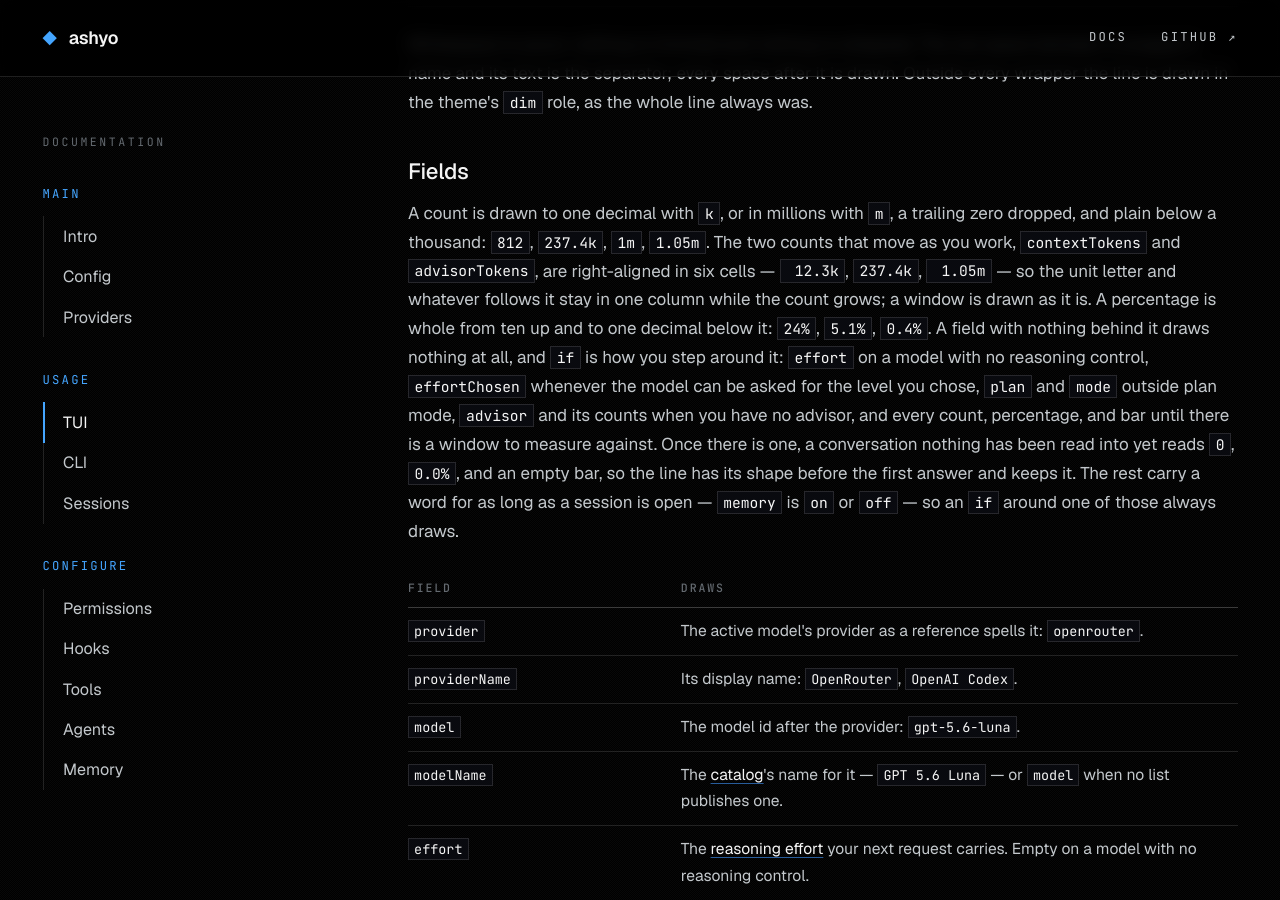
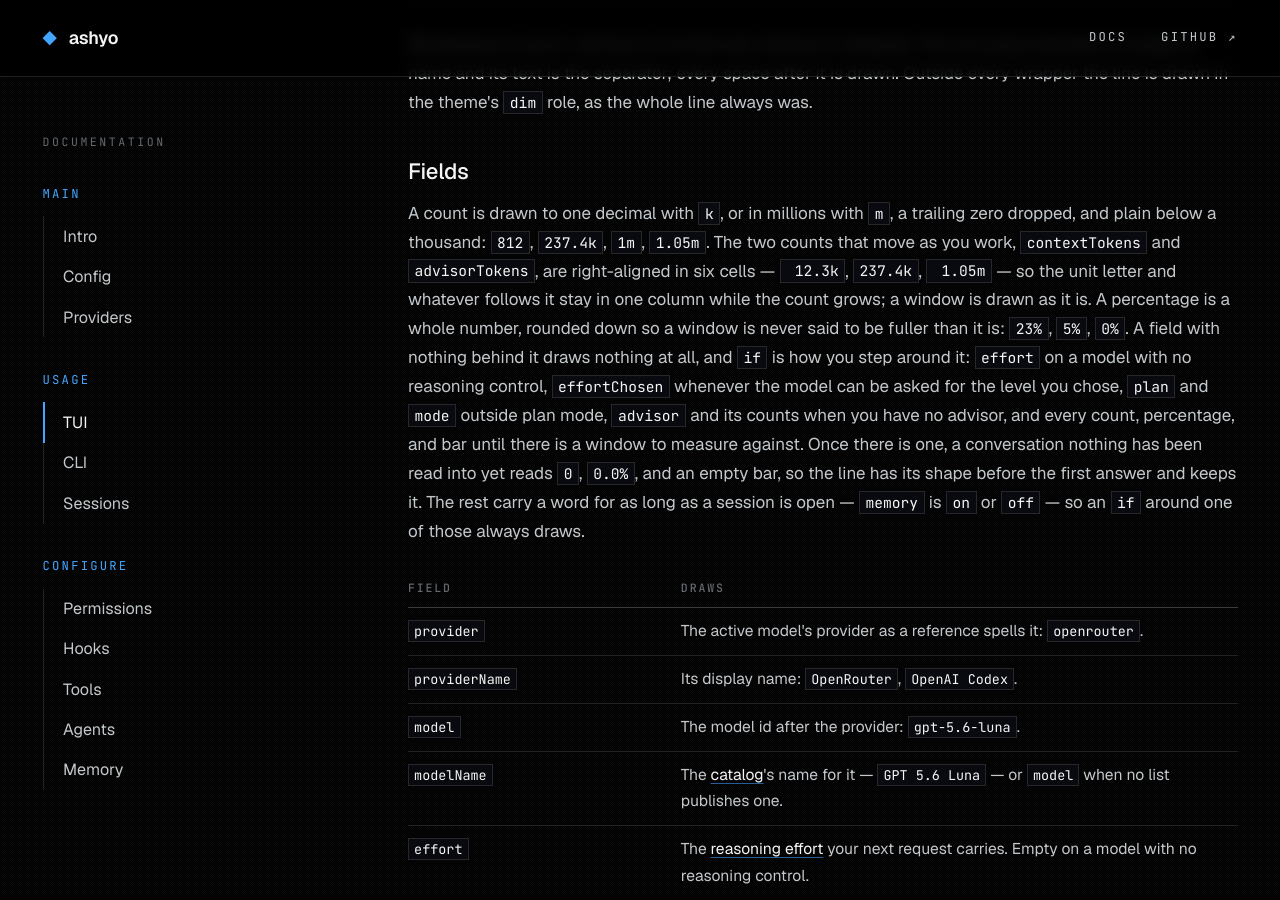
Before and after one commit to ashyo-ai/ashyo-ai.github.io, a Jekyll site: the page built from tui.html, in a window 1280 px wide and 900 px high, scrolled down 28525 px. Built offline with Jekyll 4.4.1, drawn with Linux system fonts in a browser that asks for light colours.

Commit message:
feat(statusline): draw a percentage as a whole number, rounded down

```diff
--- a/tui.html
+++ b/tui.html
@@ -293,7 +293,7 @@
 <p>Whitespace is yours: nothing is trimmed and nothing is collapsed. The one space between a wrapper's name and its text is the separator; every space after it is drawn. Outside every wrapper the line is drawn in the theme's <code>dim</code> role, as the whole line always was.</p>
 
 <h3 id="status-line-fields">Fields</h3>
-<p>A count is drawn to one decimal with <code>k</code>, or in millions with <code>m</code>, a trailing zero dropped, and plain below a thousand: <code>812</code>, <code>237.4k</code>, <code>1m</code>, <code>1.05m</code>. The two counts that move as you work, <code>contextTokens</code> and <code>advisorTokens</code>, are right-aligned in six cells — <code>&nbsp;12.3k</code>, <code>237.4k</code>, <code>&nbsp;1.05m</code> — so the unit letter and whatever follows it stay in one column while the count grows; a window is drawn as it is. A percentage is whole from ten up and to one decimal below it: <code>24%</code>, <code>5.1%</code>, <code>0.4%</code>. A field with nothing behind it draws nothing at all, and <code>if</code> is how you step around it: <code>effort</code> on a model with no reasoning control, <code>effortChosen</code> whenever the model can be asked for the level you chose, <code>plan</code> and <code>mode</code> outside plan mode, <code>advisor</code> and its counts when you have no advisor, and every count, percentage, and bar until there is a window to measure against. Once there is one, a conversation nothing has been read into yet reads <code>0</code>, <code>0.0%</code>, and an empty bar, so the line has its shape before the first answer and keeps it. The rest carry a word for as long as a session is open — <code>memory</code> is <code>on</code> or <code>off</code> — so an <code>if</code> around one of those always draws.</p>
+<p>A count is drawn to one decimal with <code>k</code>, or in millions with <code>m</code>, a trailing zero dropped, and plain below a thousand: <code>812</code>, <code>237.4k</code>, <code>1m</code>, <code>1.05m</code>. The two counts that move as you work, <code>contextTokens</code> and <code>advisorTokens</code>, are right-aligned in six cells — <code>&nbsp;12.3k</code>, <code>237.4k</code>, <code>&nbsp;1.05m</code> — so the unit letter and whatever follows it stay in one column while the count grows; a window is drawn as it is. A percentage is a whole number, rounded down so a window is never said to be fuller than it is: <code>23%</code>, <code>5%</code>, <code>0%</code>. A field with nothing behind it draws nothing at all, and <code>if</code> is how you step around it: <code>effort</code> on a model with no reasoning control, <code>effortChosen</code> whenever the model can be asked for the level you chose, <code>plan</code> and <code>mode</code> outside plan mode, <code>advisor</code> and its counts when you have no advisor, and every count, percentage, and bar until there is a window to measure against. Once there is one, a conversation nothing has been read into yet reads <code>0</code>, <code>0.0%</code>, and an empty bar, so the line has its shape before the first answer and keeps it. The rest carry a word for as long as a session is open — <code>memory</code> is <code>on</code> or <code>off</code> — so an <code>if</code> around one of those always draws.</p>
 <table>
 <tr><th>Field</th><th>Draws</th></tr>
 <tr><td><code>provider</code></td><td>The active model's provider as a reference spells it: <code>openrouter</code>.</td></tr>
```
